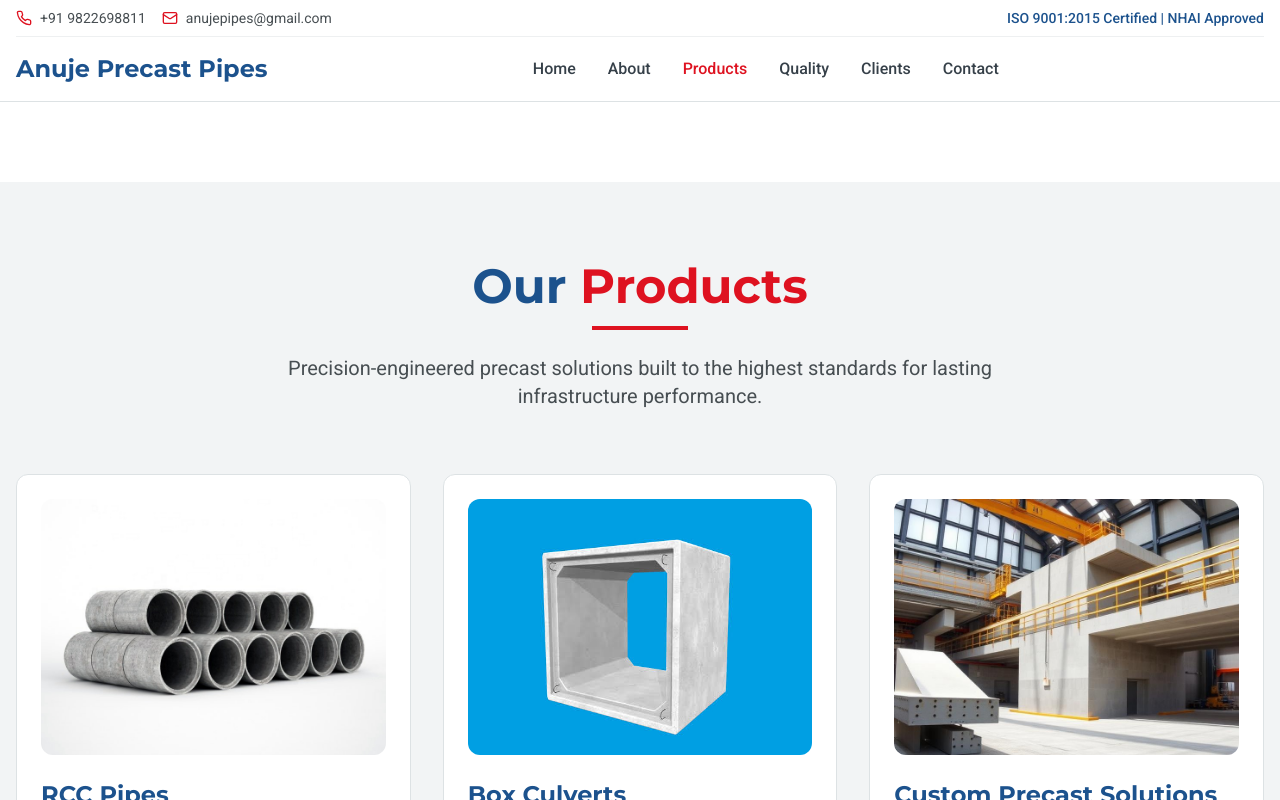
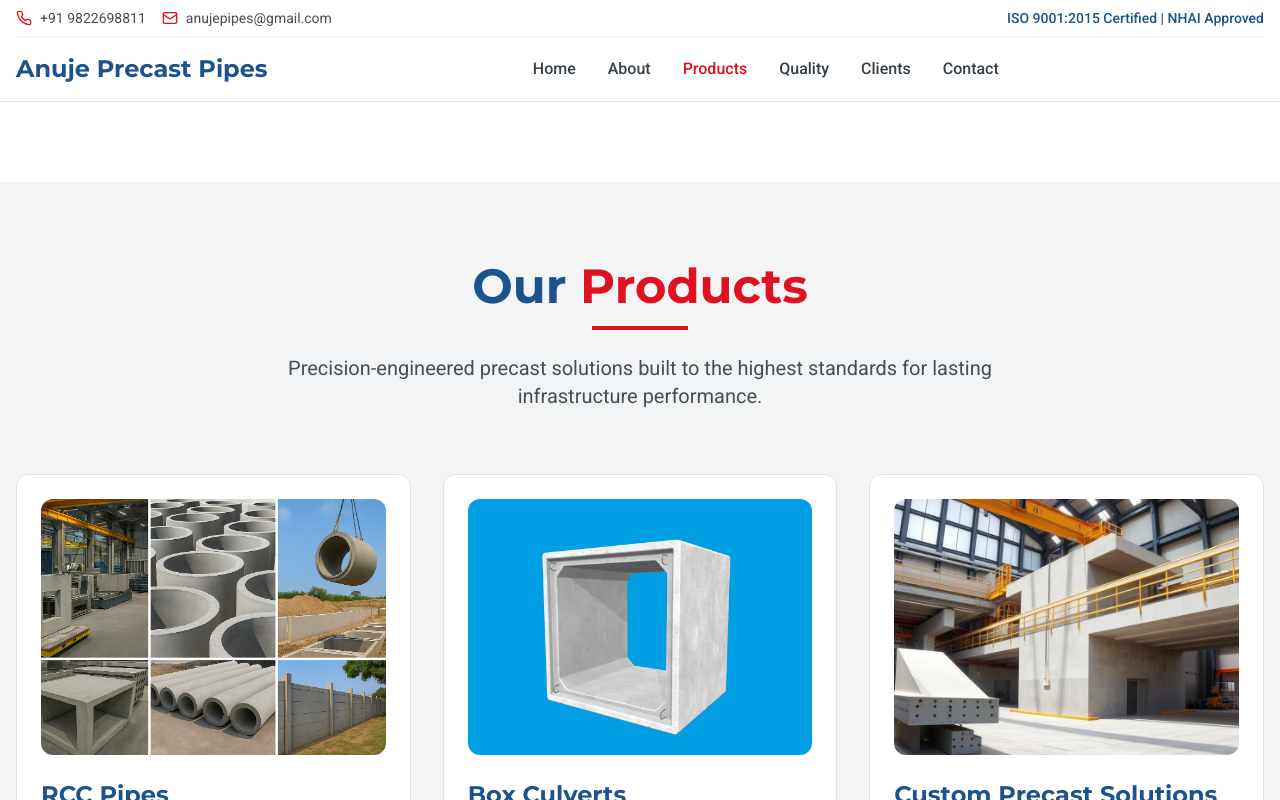
Before and after one commit to khotsharvil/anuje-precast-digital-hub, a React (Vite) app: page /products in a window 1280 px wide. Shown: the top 800 px of the page. Built offline with nearby package versions, Linux system fonts and the light colour scheme.

Commit message:
Replace product image

```diff
--- a/src/components/Products.tsx
+++ b/src/components/Products.tsx
@@ -1,5 +1,5 @@
 import { ArrowRight, CheckCircle } from 'lucide-react';
-const rccPipesImage = '/lovable-uploads/fe9ae56f-afe9-4d7e-93d5-f3c922ce86a2.png';
+import productsCollageImage from '@/assets/products-collage.jpg';
 const boxCulvertsImage = '/lovable-uploads/f8113a1c-7de7-4df1-ad1b-373ba789e31f.png';
 import customPrecastImage from '@/assets/custom-precast.jpg';
 import productsShowcaseImage from '@/assets/products-showcase.jpg';
@@ -12,7 +12,7 @@ const Products = () => {
       description: "High load-bearing capacity, smooth finish, long service life for all drainage and infrastructure needs.",
       features: ["High load-bearing capacity", "Smooth finish", "Long service life"],
       applications: ["Drainage", "Sewage", "Stormwater", "Irrigation"],
-      image: rccPipesImage,
+      image: productsCollageImage,
       alt: "RCC pipes for drainage and infrastructure"
     },
     {
```
Also changed, not shown: src/assets/products-collage.jpg (added).
